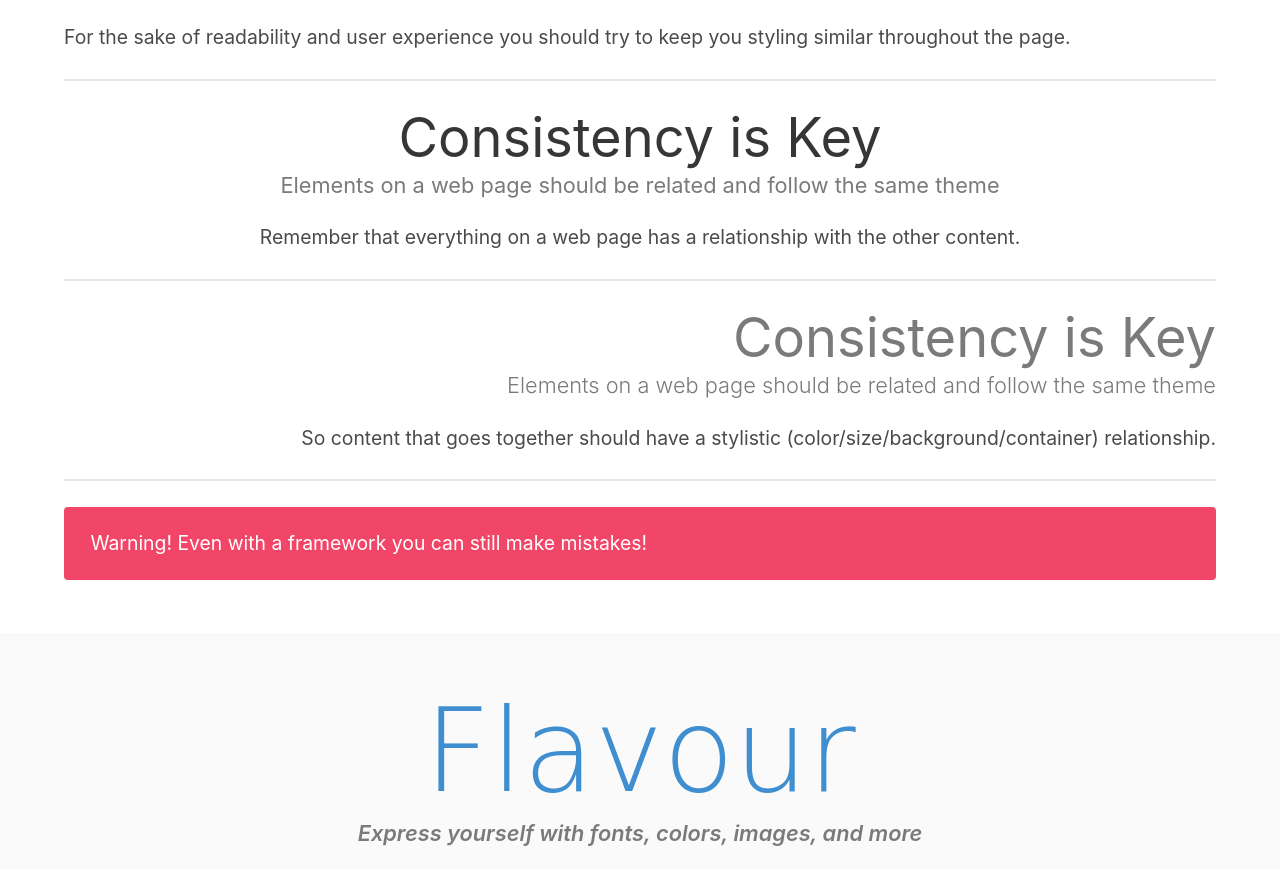
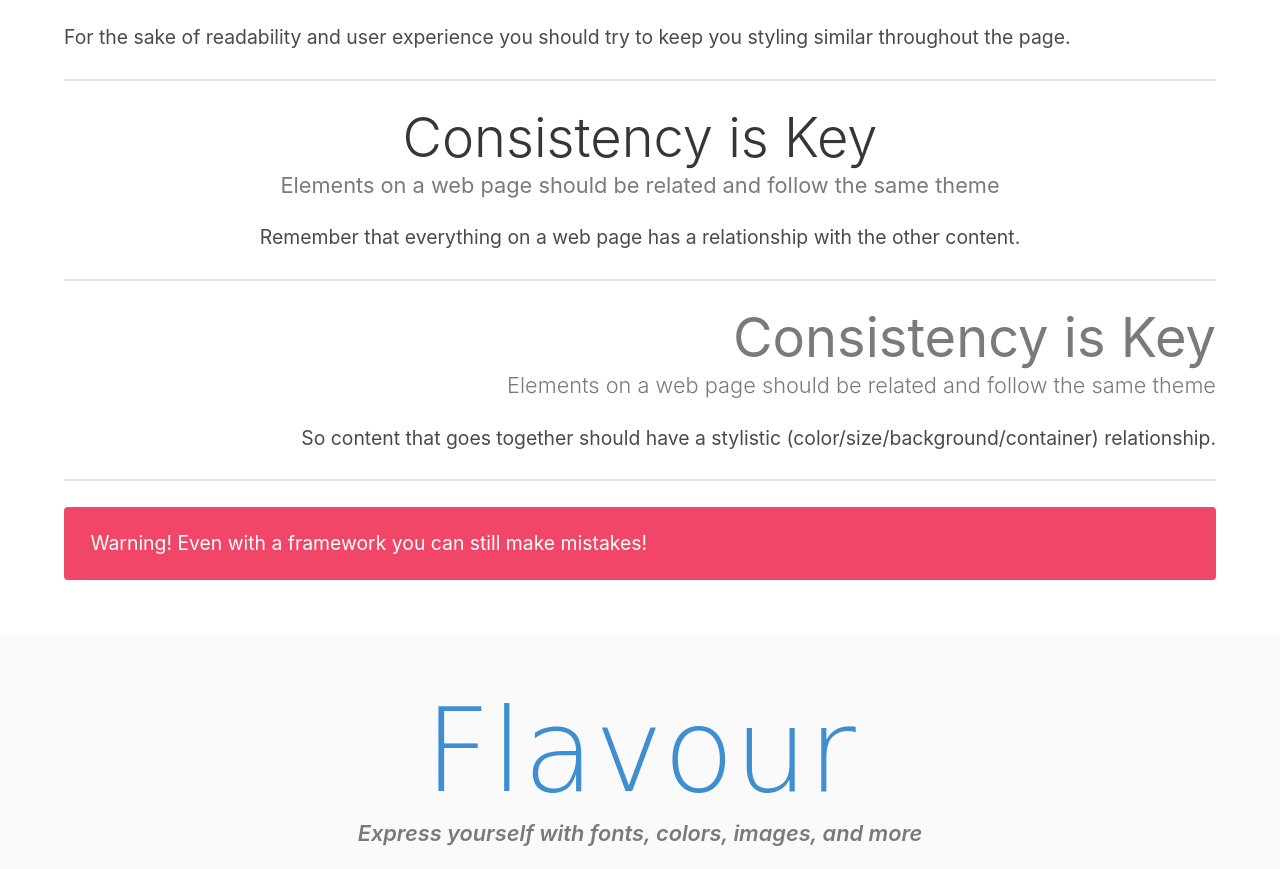
Before and after one commit to jdmar3-comp426/a02-liangkelei, a website: page index.html in a window 1280 px wide. Shown: the part 1661-2530 px from the top of the page. Drawn offline with nearby package versions, Linux system fonts and the light colour scheme; a web font is replaced by a local one.

Commit message:
weight-light

```diff
--- a/index.html
+++ b/index.html
@@ -65,7 +65,7 @@
         </div>
         <hr>
         <div class="content has-text-centered">
-            <h1 class="title has-text-weight-normal">Consistency is Key</h1>
+            <h1 class="title has-text-weight-light">Consistency is Key</h1>
             <h5 class="subtitle has-text-grey has-text-weight-normal">Elements on a web page should be related and follow the same theme</h5>
             <p>
 	    	Remember that everything on a web page has a relationship with the other content.
```
